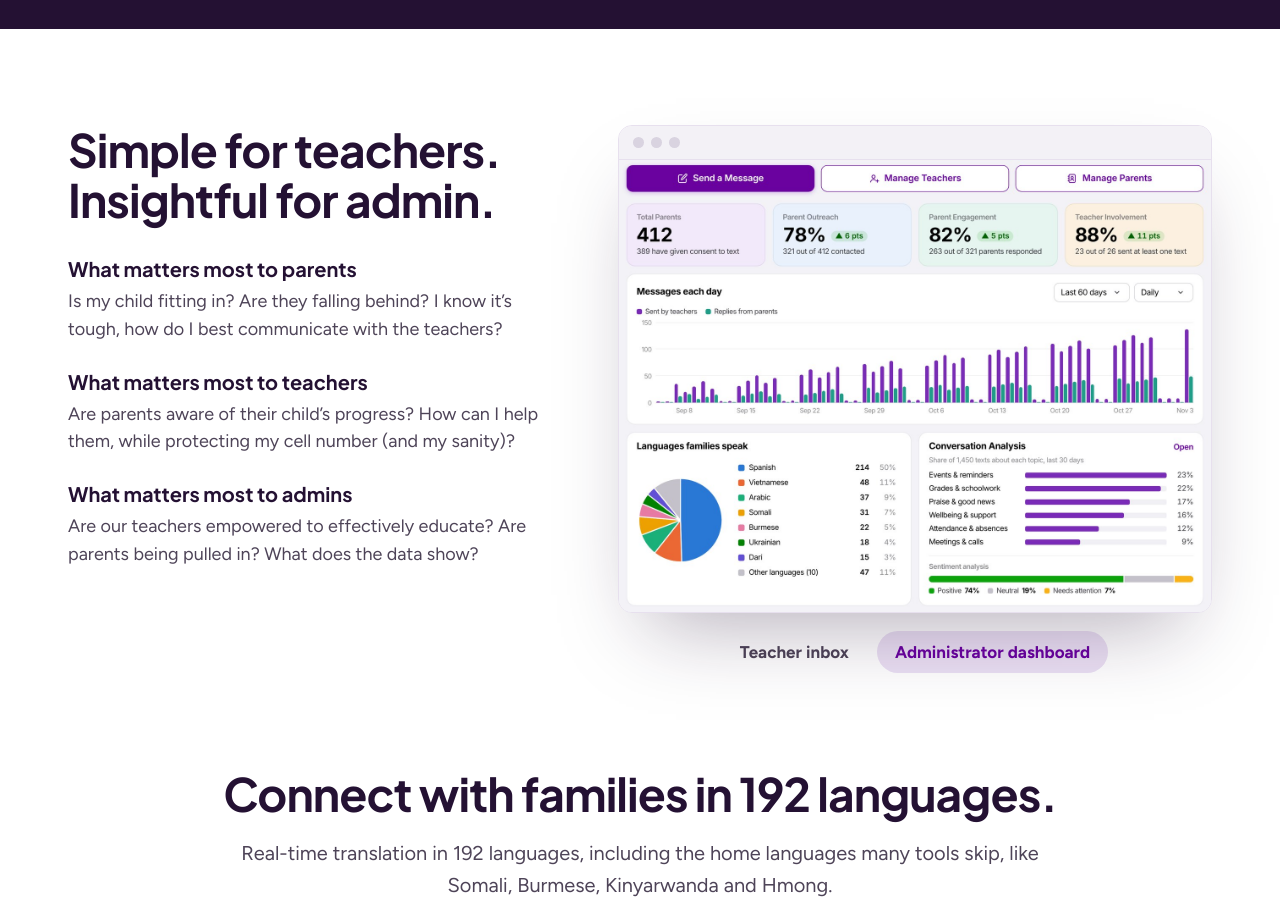
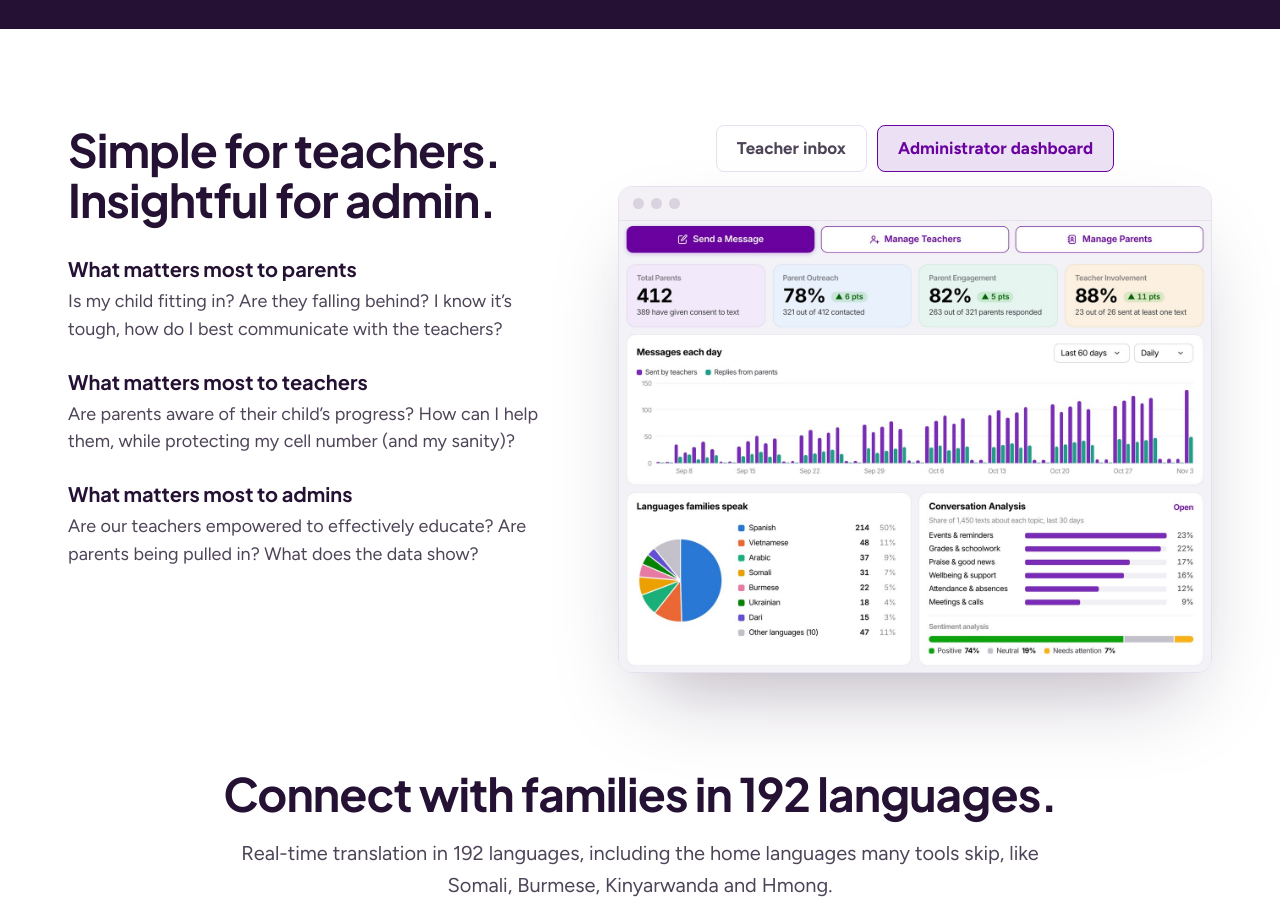
Before and after one commit to stellomax/relay-text, a Next.js app: page / in a window 1280 px wide. Shown: the part 2000-2922 px from the top of the page. Built offline with nearby package versions, Linux system fonts and the light colour scheme.

Commit message:
Home: Teacher inbox / Administrator dashboard tabs above the window; click to switch, hover to pause
Co-Authored-By: Claude Opus 5.5 <noreply@anthropic.com>
Claude-Session: https://claude.ai/code/session_01NHaCwh9APNv8QtQw9JUgEf

```diff
--- a/app/landing.css
+++ b/app/landing.css
@@ -305,7 +305,7 @@
   /* Keep the switching window tall enough to show the whole dashboard screenshot */
   .lp-schools-copy { min-height: 548px; }
   /* height: 0 + min-height: 100% → the window takes the text column's height instead of setting it */
-  .lp-swap { align-self: stretch; height: 0; min-height: 100%; grid-template-rows: minmax(0, 1fr) auto; }
+  .lp-swap { align-self: stretch; height: 0; min-height: 100%; }
   .lp-window { display: flex; flex-direction: column; min-height: 0; overflow: hidden; }
   .lp-window-body { flex: 1; min-height: 0; }
   .lp-wl { overflow: hidden; }
@@ -385,23 +385,19 @@
   .ct-row { grid-template-columns: 1fr; }
 }
 
-/* "Simple for teachers. Clear for admin.": the inbox and the dashboard take turns */
-.lp-swap { display: grid; min-width: 0; }
-.lp-swap > .lp-slide { grid-area: 1 / 1; }
-.lp-slide-a { animation: lp-swap-a 9s infinite; }
-.lp-slide-b { animation: lp-swap-b 9s infinite; }
-@keyframes lp-swap-a { 0%, 44% { opacity: 1; visibility: visible; } 50%, 94% { opacity: 0; visibility: hidden; } 100% { opacity: 1; visibility: visible; } }
-@keyframes lp-swap-b { 0%, 44% { opacity: 0; visibility: hidden; } 50%, 94% { opacity: 1; visibility: visible; } 100% { opacity: 0; visibility: hidden; } }
-.lp-swap-labels { grid-area: 2 / 1; display: flex; align-items: center; justify-content: center; gap: 10px; margin-top: 18px; font-size: 17px; font-weight: 700; flex-wrap: wrap; }
-.lp-swap-labels span { padding: 8px 18px; border-radius: 999px; color: var(--ink-2); background: transparent; }
-.lp-swap-labels .a { animation: lp-pill-a 9s infinite; }
-.lp-swap-labels .b { animation: lp-pill-b 9s infinite; }
-@keyframes lp-pill-a { 0%, 44% { background: var(--lilac-2); color: var(--purple); } 50%, 94% { background: transparent; color: var(--ink-2); } 100% { background: var(--lilac-2); color: var(--purple); } }
-@keyframes lp-pill-b { 0%, 44% { background: transparent; color: var(--ink-2); } 50%, 94% { background: var(--lilac-2); color: var(--purple); } 100% { background: transparent; color: var(--ink-2); } }
+/* "Simple for teachers. Insightful for admin.": the inbox and the dashboard take turns (components/ViewSwitcher.tsx).
+   Tabs sit above the window; clicking one switches, hovering them pauses the switching. */
+.lp-swap { display: grid; min-width: 0; grid-template-rows: auto minmax(0, 1fr); }
+.lp-swap > .lp-slide { grid-area: 2 / 1; display: flex; flex-direction: column; min-height: 0; opacity: 0; visibility: hidden; transition: opacity 0.6s ease, visibility 0s linear 0.6s; }
+.lp-swap > .lp-slide.on { opacity: 1; visibility: visible; transition: opacity 0.6s ease, visibility 0s; }
+.lp-swap > .lp-slide > .lp-window { flex: 1; }
+.lp-swap-labels { grid-area: 1 / 1; display: flex; align-items: center; justify-content: center; gap: 10px; margin: 0 0 14px; flex-wrap: wrap; }
+.lp-swap-labels button { font: inherit; font-size: 17px; font-weight: 700; padding: 9px 20px; border-radius: 8px; border: 1.5px solid var(--line, #e3dfe8); background: #fff; color: var(--ink-2); cursor: pointer; transition: background 0.3s, color 0.3s, border-color 0.3s; }
+.lp-swap-labels button:hover { border-color: var(--purple); color: var(--purple); }
+.lp-swap-labels button.on { background: var(--lilac-2); border-color: var(--purple); color: var(--purple); }
+.lp-swap-labels button:focus-visible { outline: 3px solid var(--purple); outline-offset: 2px; }
 @media (prefers-reduced-motion: reduce) {
-  .lp-slide-a, .lp-slide-b, .lp-swap-labels span { animation: none; }
-  .lp-slide-b { opacity: 0; visibility: hidden; }
-  .lp-swap-labels { display: none; }
+  .lp-swap > .lp-slide, .lp-swap > .lp-slide.on { transition: none; }
 }
 
 /* the dashboard mockup */
@@ -435,8 +431,7 @@ i.rep { background: #1f9e89; }
 .lp-mini > span { background: #f6f3f9; border-radius: 7px; padding: 6px 8px; font-size: 9.5px; color: #5c5367; line-height: 1.25; }
 .lp-mini b { display: block; font-size: 15px; font-weight: 800; color: #241133; letter-spacing: -0.3px; }
 @media (max-width: 980px) {
-  .lp-swap > .lp-slide { align-self: start; grid-area: 2 / 1; }
-  .lp-swap-labels { grid-area: 1 / 1; margin: 0 0 14px; }
+  .lp-swap > .lp-slide { align-self: start; }
   .lp-dash-row { grid-template-columns: 1fr; flex: none; }
   .lp-wk { flex: none; height: 130px; }
 }
@@ -483,8 +478,8 @@ i.rep { background: #1f9e89; }
 .lp .lp-benefits, .lp .lp-final { margin-top: var(--sec-half); margin-bottom: var(--sec-half); }
 .lp .lp-foot { padding-top: 40px; padding-bottom: 44px; margin-top: var(--sec-half); }
 @media (max-width: 560px) {
-  .lp-swap-labels { font-size: 15px; gap: 6px; }
-  .lp-swap-labels span { padding: 7px 12px; }
+  .lp-swap-labels { gap: 6px; }
+  .lp-swap-labels button { font-size: 15px; padding: 7px 12px; }
 }
 
 /* top menu: About Us · For Teachers · View Demo · Request a Quote · Teacher Login */
--- a/app/page.tsx
+++ b/app/page.tsx
@@ -3,6 +3,7 @@ import type { ReactNode } from "react";
 import { Plus_Jakarta_Sans, Figtree } from "next/font/google";
 import { BRAND, COMPANY } from "@/lib/brand";
 import DemoModal from "@/components/DemoModal";
+import ViewSwitcher from "@/components/ViewSwitcher";
 import SiteNav from "@/components/SiteNav";
 import "./landing.css";
 import "./demo/demo.css";
@@ -235,8 +236,9 @@ export default function Landing() {
           </div>
 
           {/* Switches back and forth: a teacher's inbox, then the administrator dashboard. */}
-          <div className="lp-swap">
-            <div className="lp-window lp-slide lp-slide-a" aria-label="The Relay inbox">
+          <ViewSwitcher
+            a={
+            <div className="lp-window" aria-label="The Relay inbox">
               <div className="lp-window-bar">
                 <i />
                 <i />
@@ -307,7 +309,9 @@ export default function Landing() {
                 </div>
               </div>
             </div>
-            <div className="lp-window lp-slide lp-slide-b" aria-label="The administrator dashboard">
+            }
+            b={
+            <div className="lp-window" aria-label="The administrator dashboard">
               <div className="lp-window-bar">
                 <i />
                 <i />
@@ -320,11 +324,8 @@ export default function Landing() {
                 loading="lazy"
               />
             </div>
-            <div className="lp-swap-labels" aria-hidden>
-              <span className="a">Teacher inbox</span>
-              <span className="b">Administrator dashboard</span>
-            </div>
-          </div>
+            }
+          />
         </section>
 
         <section className="lp-hellos" aria-labelledby="langs">
--- /dev/null
+++ b/components/ViewSwitcher.tsx
@@ -0,0 +1,63 @@
+"use client";
+
+import { useEffect, useState, type ReactNode } from "react";
+
+// The home page's "Teacher inbox / Administrator dashboard" window.
+// The two views take turns on a timer. Clicking a tab shows that view (and restarts the timer);
+// hovering over the tabs pauses the switching until the pointer leaves.
+const EVERY_MS = 4500;
+
+export default function ViewSwitcher({ a, b }: { a: ReactNode; b: ReactNode }) {
+  const [which, setWhich] = useState<0 | 1>(0);
+  const [paused, setPaused] = useState(false);
+  const [still, setStill] = useState(false); // visitor asked for less motion
+
+  useEffect(() => {
+    const mq = window.matchMedia("(prefers-reduced-motion: reduce)");
+    setStill(mq.matches);
+    const on = () => setStill(mq.matches);
+    mq.addEventListener?.("change", on);
+    return () => mq.removeEventListener?.("change", on);
+  }, []);
+
+  useEffect(() => {
+    if (paused || still) return;
+    const t = window.setTimeout(() => setWhich((w) => (w === 0 ? 1 : 0)), EVERY_MS);
+    return () => window.clearTimeout(t);
+  }, [which, paused, still]);
+
+  const tabs = ["Teacher inbox", "Administrator dashboard"];
+
+  return (
+    <div className="lp-swap">
+      <div
+        className="lp-swap-labels"
+        role="tablist"
+        aria-label="Choose a view"
+        onMouseEnter={() => setPaused(true)}
+        onMouseLeave={() => setPaused(false)}
+      >
+        {tabs.map((t, i) => (
+          <button
+            key={t}
+            type="button"
+            role="tab"
+            aria-selected={which === i}
+            className={which === i ? "on" : undefined}
+            onClick={() => setWhich(i as 0 | 1)}
+            onFocus={() => setPaused(true)}
+            onBlur={() => setPaused(false)}
+          >
+            {t}
+          </button>
+        ))}
+      </div>
+      <div className={`lp-slide${which === 0 ? " on" : ""}`} role="tabpanel" aria-hidden={which !== 0}>
+        {a}
+      </div>
+      <div className={`lp-slide${which === 1 ? " on" : ""}`} role="tabpanel" aria-hidden={which !== 1}>
+        {b}
+      </div>
+    </div>
+  );
+}
```
